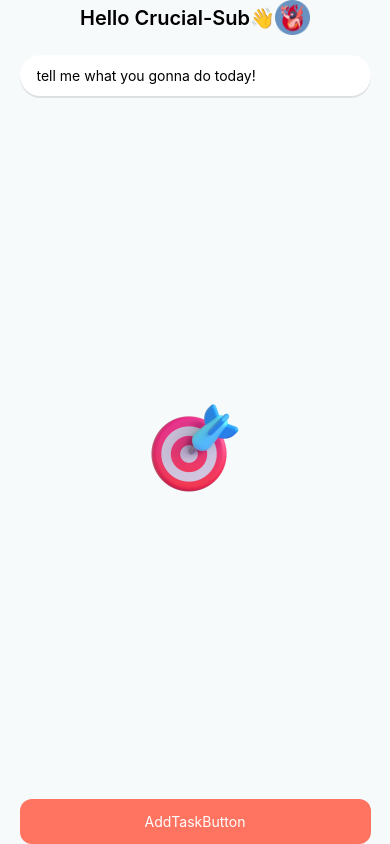
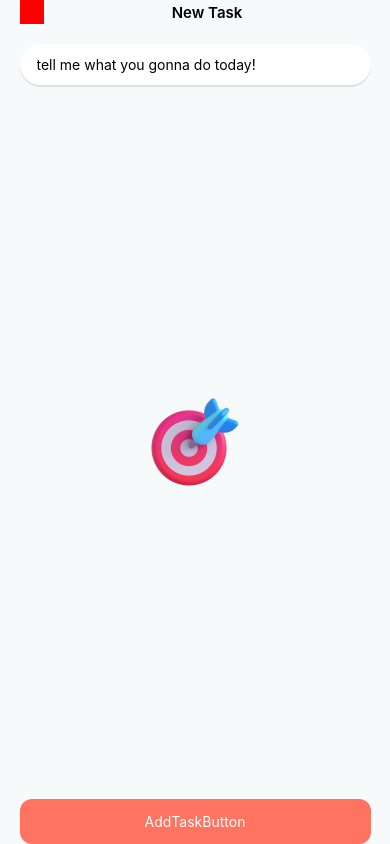
Before and after one commit to crucial-sub/odot, a React Native app: screen /NewTask in a window 390 px wide. Built offline with nearby package versions, Linux system fonts and the light colour scheme.

Commit message:
header를 두가지 종류로 나눔

```diff
--- a/src/assets/images/ImageAssets.ts
+++ b/src/assets/images/ImageAssets.ts
@@ -1,4 +1,5 @@
 export const ImageAssets = {
   profileImage: require('./crusub.png'),
   dartImage: require('./dart.png'),
+  hamburgerImage: require('./hamburger.png'),
 };
--- a/src/components/Header.tsx
+++ b/src/components/MainHeader.tsx
@@ -7,14 +7,19 @@ const Header = () => {
 
   return (
     <View style={styles.header}>
-      <Text style={styles.headerText}>Hello {userName}👋</Text>
       <Image source={ImageAssets.profileImage} style={styles.profileImage} />
+      <Text style={styles.headerText}>ODOT</Text>
+      <Image
+        source={ImageAssets.hamburgerImage}
+        style={styles.hamburgerImage}
+      />
     </View>
   );
 };
 
 const styles = StyleSheet.create({
   header: {
+    width: '90%',
     flexDirection: 'row',
     justifyContent: 'space-between',
     alignItems: 'center',
@@ -28,6 +33,10 @@ const styles = StyleSheet.create({
     width: 35,
     height: 35,
   },
+  hamburgerImage: {
+    width: 15,
+    height: 15,
+  },
 });
 
 export default Header;
--- /dev/null
+++ b/src/components/StackHeader.tsx
@@ -0,0 +1,48 @@
+import React from 'react';
+import {Image, StyleSheet, Text, View} from 'react-native';
+import {ImageAssets} from '../assets/images/ImageAssets';
+import {TouchableWithoutFeedback} from 'react-native-gesture-handler';
+import {useNavigation} from '@react-navigation/core';
+
+const StackHeader = ({title}: {title: string}) => {
+  const navigation = useNavigation();
+  const [userName, setUserName] = React.useState('Crucial-Sub');
+  const handleGoBack = () => {
+    navigation.goBack();
+  };
+
+  return (
+    <View style={styles.header}>
+      <TouchableWithoutFeedback onPress={handleGoBack}>
+        <View style={styles.backButton}></View>
+      </TouchableWithoutFeedback>
+      <Text style={styles.headerText}>{title}</Text>
+      <View></View>
+    </View>
+  );
+};
+
+const styles = StyleSheet.create({
+  header: {
+    width: '90%',
+    flexDirection: 'row',
+    justifyContent: 'space-between',
+    alignItems: 'center',
+    marginBottom: 20,
+  },
+  backButton: {
+    width: 24,
+    height: 24,
+    backgroundColor: 'red',
+  },
+  headerText: {
+    fontSize: 15,
+    fontWeight: '600',
+  },
+  profileImage: {
+    width: 35,
+    height: 35,
+  },
+});
+
+export default StackHeader;
--- a/src/screens/NewTaskScreen.tsx
+++ b/src/screens/NewTaskScreen.tsx
@@ -1,14 +1,14 @@
 import React from 'react';
 import {Image, SafeAreaView, StyleSheet, View} from 'react-native';
 import {ImageAssets} from '../assets/images/ImageAssets';
-import Header from '../components/Header';
 import AddTaskButton from '../components/NewTask/AddTaskButton';
 import NewTaskInput from '../components/NewTask/NewTaskInput';
+import StackHeader from '../components/StackHeader';
 
 const NewTaskScreen = () => {
   return (
     <SafeAreaView style={styles.safeArea}>
-      <Header />
+      <StackHeader title="New Task" />
       <View style={styles.wrapper}>
         <NewTaskInput />
         <Image source={ImageAssets.dartImage} style={styles.dartImage} />
--- a/src/screens/TodoListScreen.tsx
+++ b/src/screens/TodoListScreen.tsx
@@ -1,13 +1,13 @@
 import React from 'react';
 import {SafeAreaView, StyleSheet, View} from 'react-native';
-import Header from '../components/Header';
+import MainHeader from '../components/MainHeader';
 import TodoList from '../components/TodoList/TodoList';
 import NewTaskButton from '../components/NewTask/NewTaskButton';
 
 const TodoListScreen = () => {
   return (
     <SafeAreaView style={styles.safeArea}>
-      <Header />
+      <MainHeader />
       <View style={styles.wrapper}>
         <TodoList />
       </View>
```
Also changed, not shown: src/assets/images/hamburger.png (added).
